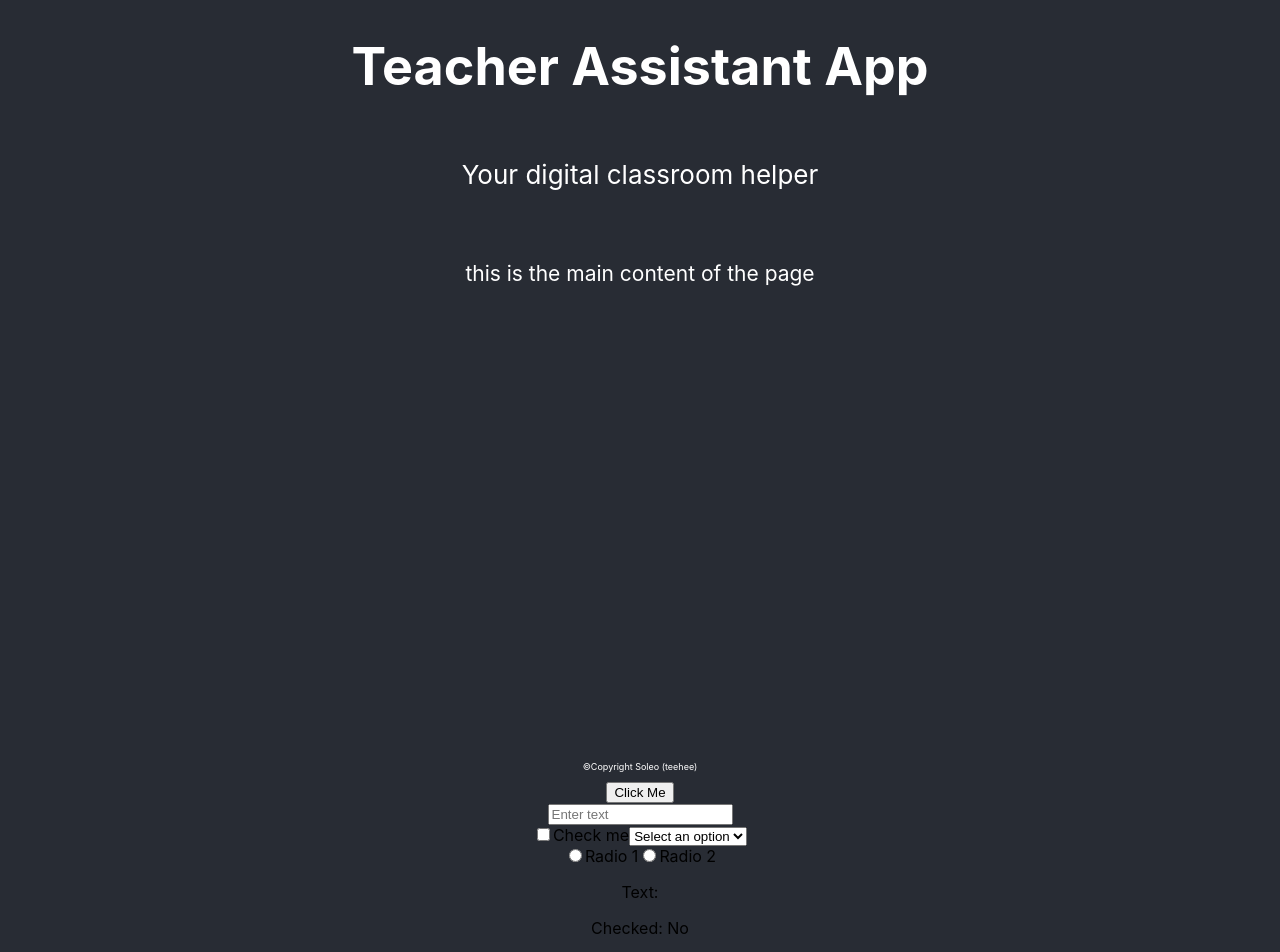
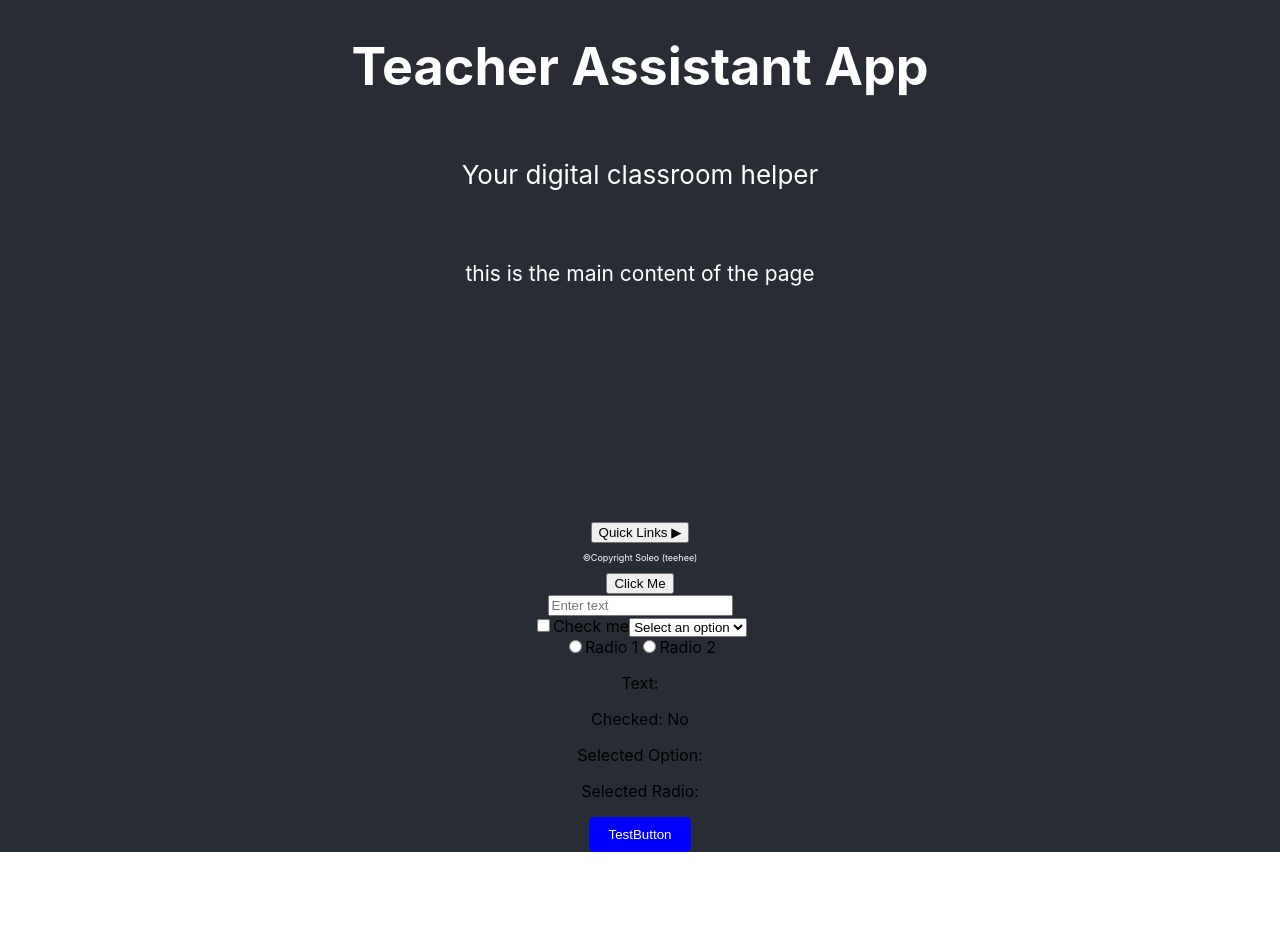
Before and after one commit to soleohess/teacher-assistant-app, a React (Create React App) app: page / in a window 1280 px wide. Shown: the top 952 px of the page. After the commit the page ends 852 px from the top, so only its background shows below. Built offline with nearby package versions, Linux system fonts and the light colour scheme.

Commit message:
Dropdown Menu and Button Styling

```diff
--- a/src/App.css
+++ b/src/App.css
@@ -10,11 +10,12 @@
   pointer-events: none;
 }
 
+/* Logo animation
 @media (prefers-reduced-motion: no-preference) {
   .App-logo {
     animation: App-logo-spin infinite 20s linear;
   }
-}
+} */
 
 .App-header {
   background-color: #282c34;
@@ -30,12 +31,11 @@
 }
 
 .App-main {
-min-height: 64vh;
+min-height: calc(1px + 35vh);
 font-size: calc(5px + 2vmin);
 color: white;
 }
 
-/* 10/22 need to seperate the footer and header, currently they're connected*/
 .App-footer {
   background-color: #282c34;
   min-height: auto;
@@ -60,3 +60,38 @@ color: white;
     transform: rotate(360deg);
   }
 }
+
+.dropdown {
+  position: relative;
+  display: inline-block;
+}
+
+.dropdown-toggle {
+  background-color: #4CAF50;
+  color: white;
+  padding: 10px;
+  border: none;
+  cursor: pointer;
+}
+
+.dropdown-menu {
+  display: flex;
+  flex-direction: column;
+  position: absolute;
+  background-color: white;
+  box-shadow: 0px 8px 16px 0px rgba(0,0,0,0.2);
+  z-index: 1;
+}
+
+.dropdown-menu button {
+  background-color: white;
+  color: black;
+  padding: 10px;
+  border: none;
+  text-align: left;
+  cursor: pointer;
+}
+
+.dropdown-menu button:hover {
+  background-color: #ddd;
+}
--- a/src/App.js
+++ b/src/App.js
@@ -5,6 +5,7 @@ import Footer from './components/Footer';
 import './App.css'
 import UIElements from './components/UIElements';
 import TestButton from './components/TestButton';
+import DropdownMenu from './components/DropdownMenu';
 
 function App() {
 
@@ -16,9 +17,10 @@ function App() {
     <div className="App">
       <Header title="Teacher Assistant App" description="Your digital classroom helper"/>
       <Main description="this is the main content of the page"/>
+      <DropdownMenu />
       <Footer description="©Copyright Soleo (teehee)" />
       <UIElements heading="UI Elements" content="This is some content for the UI elements component." />
-      <TestButton onPress={buttonPress}/>
+      <TestButton onPress={buttonPress} label={"TestButton"}/>
 
       {/* Other components will go here */}
     </div>
--- /dev/null
+++ b/src/components/DropdownMenu.js
@@ -0,0 +1,26 @@
+import React, { useState } from 'react';
+
+function DropdownMenu(TrivoryStyle, CanvasStyle, GmailStyle) {
+  const [isOpen, setIsOpen] = useState(false);
+//useState true or false determines the default state of the dropdown menu (if it's open or closed)
+  const toggleDropdown = () => {
+    setIsOpen(!isOpen);
+  };
+
+  return (
+    <div className="Dropdown">
+      <button onClick={toggleDropdown} className="Dropdown-toggle">
+        Quick Links <span>{isOpen ? "▼" : "▶"}</span>
+      </button>
+      {isOpen && (
+        <div className="dropdown-menu">
+          <button TrivoryStyle={{backgroundColor: "green"}} onClick={() => window.open("https://trivory.com/ibw")}>Trivory</button>
+          <button onClick={() => window.open("https://portlandpublic.instructure.com/")}>Canvas</button>
+          <button onClick={() => window.open("https://mail.google.com")}>Gmail</button>
+        </div>
+      )}
+    </div>
+  );
+}
+
+export default DropdownMenu;
--- a/src/components/TestButton.js
+++ b/src/components/TestButton.js
@@ -5,7 +5,7 @@ function TestButton({ onPress, label, style }) {
     <div className="TestButton">
       <button
         onClick={onPress}
-        style={{backgroundColor: 'blue', color: 'white', padding: '100px 200px', border: 'none', borderRadius: '5px'}}
+        style={{backgroundColor: 'blue', color: 'white', padding: '10px 20px', border: 'none', borderRadius: '5px'}}
       >
         {label}
       </button>
```
Also changed, not shown: src/Notes & To-Do.txt.
